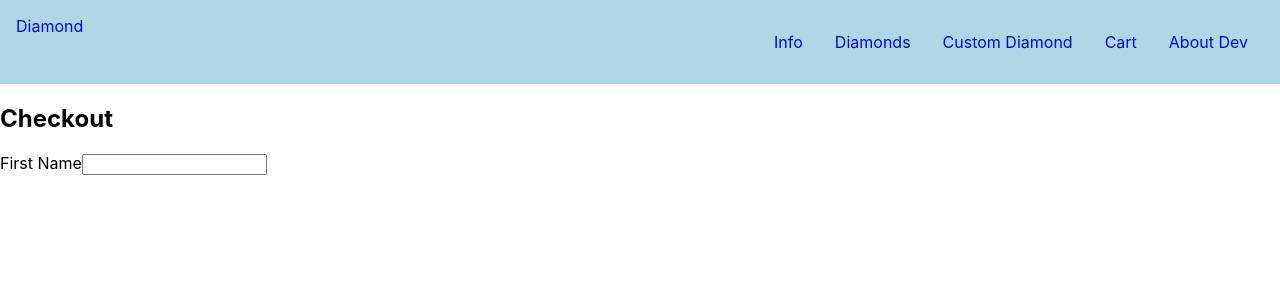
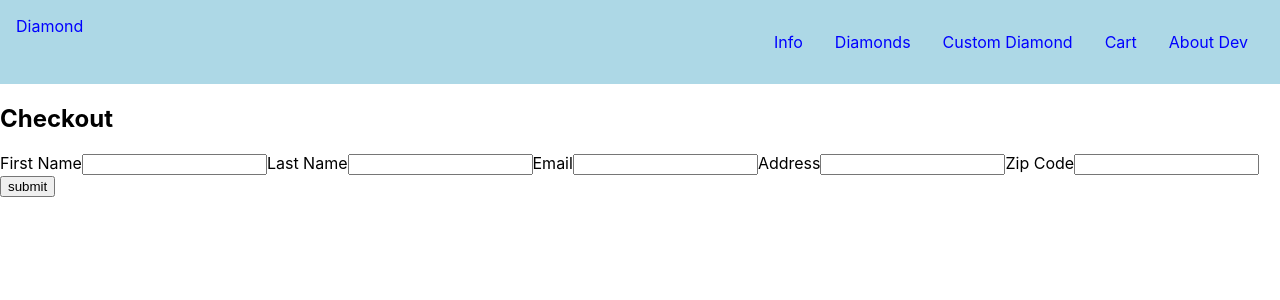
Before and after one commit to Yiannar/diamondspt2, a React (Create React App) app: page /diamonds/checkout in a window 1280 px wide. Shown: the top 300 px of the page. Built offline with nearby package versions, Linux system fonts and the light colour scheme; no server answers.

Commit message:
added price to diamond page

```diff
--- a/src/App.js
+++ b/src/App.js
@@ -23,7 +23,7 @@ function App() {
         <NavBar />
         <Routes>
           <Route path="/" element={<Home />} />
-          <Route path="/diamonds" element={<Index/>} />
+          <Route path="/diamonds" element={<Index cart={cart} setCart={setCart}/>} />
           <Route path="/diamonds/new" element={<New />} />
           <Route path="/diamonds/:id" element={<Show />} />
           <Route path="/diamonds/:id/edit" element={<Edit />} />
--- a/src/componets/Checkout.js
+++ b/src/componets/Checkout.js
@@ -35,6 +35,7 @@ const Checkout = ({cart}) => {
         <div>
             <h2>Checkout</h2>
             <form onSubmit={handleSubmit}>
+
                 <label>First Name</label>
                 <input
                 name='fName'
@@ -44,6 +45,40 @@ const Checkout = ({cart}) => {
                 onChange={handleChange}
                 />
 
+                <label>Last Name</label>
+                <input
+                name='lName'
+                id='lastName'
+                type='text'
+                value={userInput.lastName}
+                onChange={handleChange}/>
+
+                <label>Email</label>
+                <input
+                name='email'
+                id='email'
+                type='text'
+                value={userInput.email}
+                onChange={handleChange}
+                />
+                <label>Address</label>
+                <input
+                name="address"
+                type="text"
+                id='address'
+                value={userInput.address}
+                onChange ={handleChange}/>
+
+                <label>Zip Code</label>
+                <input
+                name="zipCode"
+                type="text"
+                id='zipCode'
+                value={userInput.zipCode}
+                onChange ={handleChange}/>
+
+                <button>submit</button>
+
             </form>
         </div>
     );
--- a/src/componets/Diamond.js
+++ b/src/componets/Diamond.js
@@ -4,20 +4,33 @@ import { Link } from "react-router-dom";
 
 
 
-const Diamond =({diamond})=>{
+const Diamond =({diamond, setCart, cart})=>{
+
+    function updatedCart(diamond){
+
+        if(cart.includes(diamond)){
+            return alert('You have already added this diamond to the cart')
+        }
+        setCart(prevCart => [...prevCart, diamond])
+    }
 
 
 
 
     return(
         <div className="diamonds">
+                            <Link to={`/diamonds/${diamond.id}`}>
 
-             <Link to={`/diamonds/${diamond.id}`}>
+                             <h1 className="shape">{diamond.shape}</h1>
+                                </Link>
 
-            <h1 className="shape">{diamond.shape}</h1>
-            </Link>
+                             <img src={diamond.image} alt='diamonds'></img>
 
-            <img src={diamond.image} alt='diamonds'></img>
+                            <h4>Price:{diamond.price}</h4>
+
+                            <button onClick={()=> updatedCart(diamond)}>Add to Cart</button>
+
+
 
 
         </div>
--- a/src/componets/DiamondDetails.js
+++ b/src/componets/DiamondDetails.js
@@ -48,6 +48,12 @@ useEffect(()=>{
 // }
 
 
+function getPriceInDecimal(diamond) {
+    return (diamond[0].price / 100).toFixed(2);
+  }
+
+
+
 return(
     <>
     <article>
@@ -55,9 +61,8 @@ return(
      <div>
             <h1 className="diamondShape">{diamond[0].shape}</h1>
             <img className="diamond-pic" src={diamond[0].image} alt='diamondpic'/>
-            <h2>{diamond?.carat}</h2>
             <table>
-                <th>
+               <tbody>
                 <tr>
                     <td><h4>Carat:</h4></td>
                     <td><h4>{diamond[0].carat}</h4></td>
@@ -76,13 +81,14 @@ return(
                 </tr>
                 <tr>
                 <td><h4>Price:</h4></td>
-                    <td><h4>{diamond[0].price}</h4></td>
+                    <td><h4>${getPriceInDecimal(diamond)}</h4></td>
                 </tr>
                 <tr>
                 <td><h4>Reported:</h4></td>
                     <td><h4>{(diamond[0].is_reported).toString()}</h4></td>
                 </tr>
-                </th>
+
+                </tbody>
             </table>
             <div className="nav">
                 <div className="back">
@@ -97,6 +103,7 @@ return(
                 </Link>
                 <button className="delete" onClick={deleteDiamond}>Delete</button>
                 {/* <ReviewForm /> */}
+
             </div>
         </div>}
     </article>
--- a/src/componets/Diamonds.js
+++ b/src/componets/Diamonds.js
@@ -6,8 +6,9 @@ import axios from "axios";
 
 const API = process.env.REACT_APP_API_URL;
 
-const Diamonds = () => {
+const Diamonds = ({cart, setCart}) => {
     const [diamonds, setDiamonds] = useState([]);
+
 
     useEffect(() => {
         axios
@@ -18,6 +19,8 @@ const Diamonds = () => {
         })
         .catch((c) => console.warn("catch", c))
     }, [])
+
+    console.log("Type of diamonds:", typeof diamonds)
 
     return (
         <div className='diamonds'>
@@ -30,7 +33,7 @@ const Diamonds = () => {
             <br/>
 
             {diamonds.map((diamond) => {
-                return ( <Diamond key={diamond.id} diamond={diamond} />)
+                return ( <Diamond key={diamond.id} diamond={diamond} cart={cart} setCart={setCart} />)
 
             })}
         </div>
```
Also changed, not shown: src/componets/DiamondCard.js (added, +34 -0 lines).
